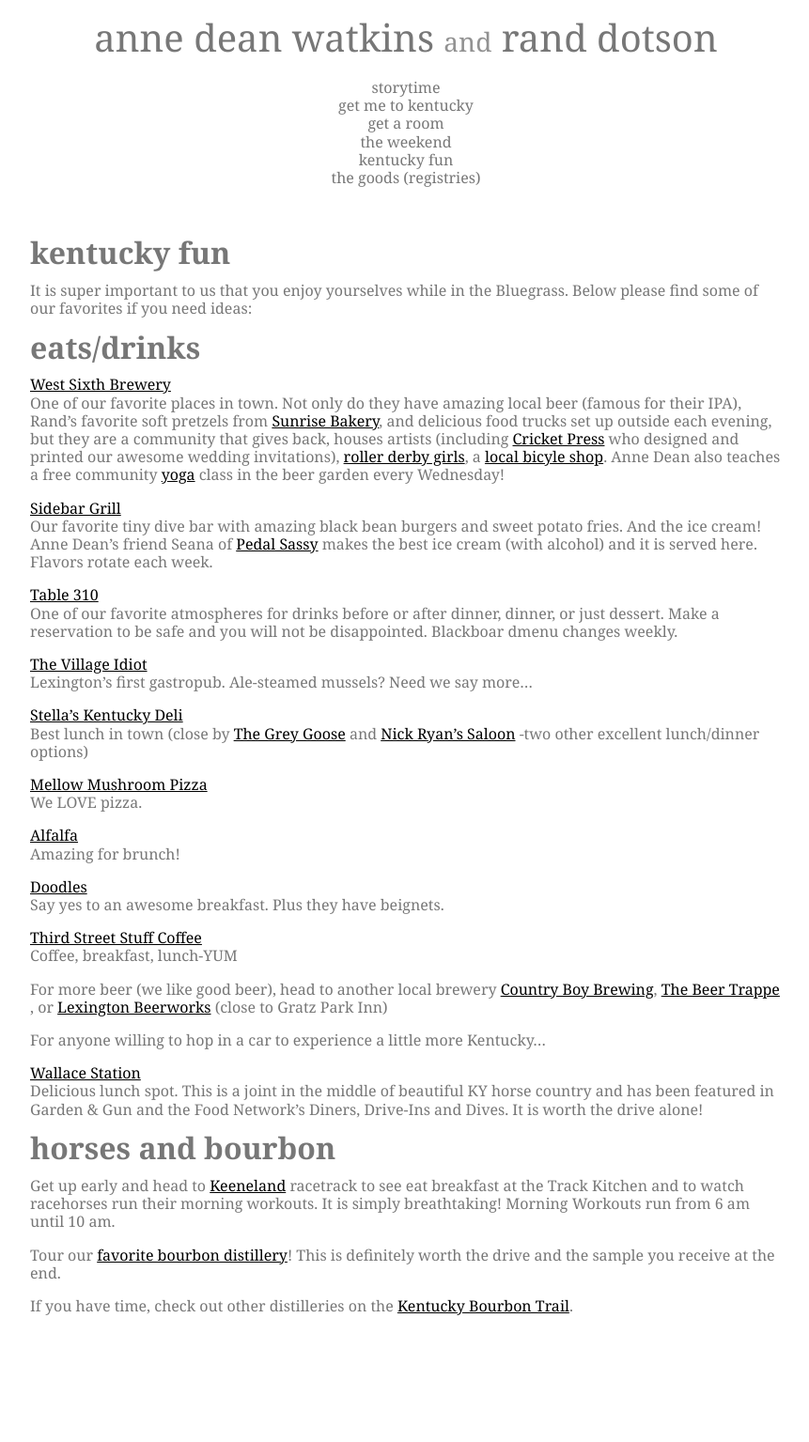
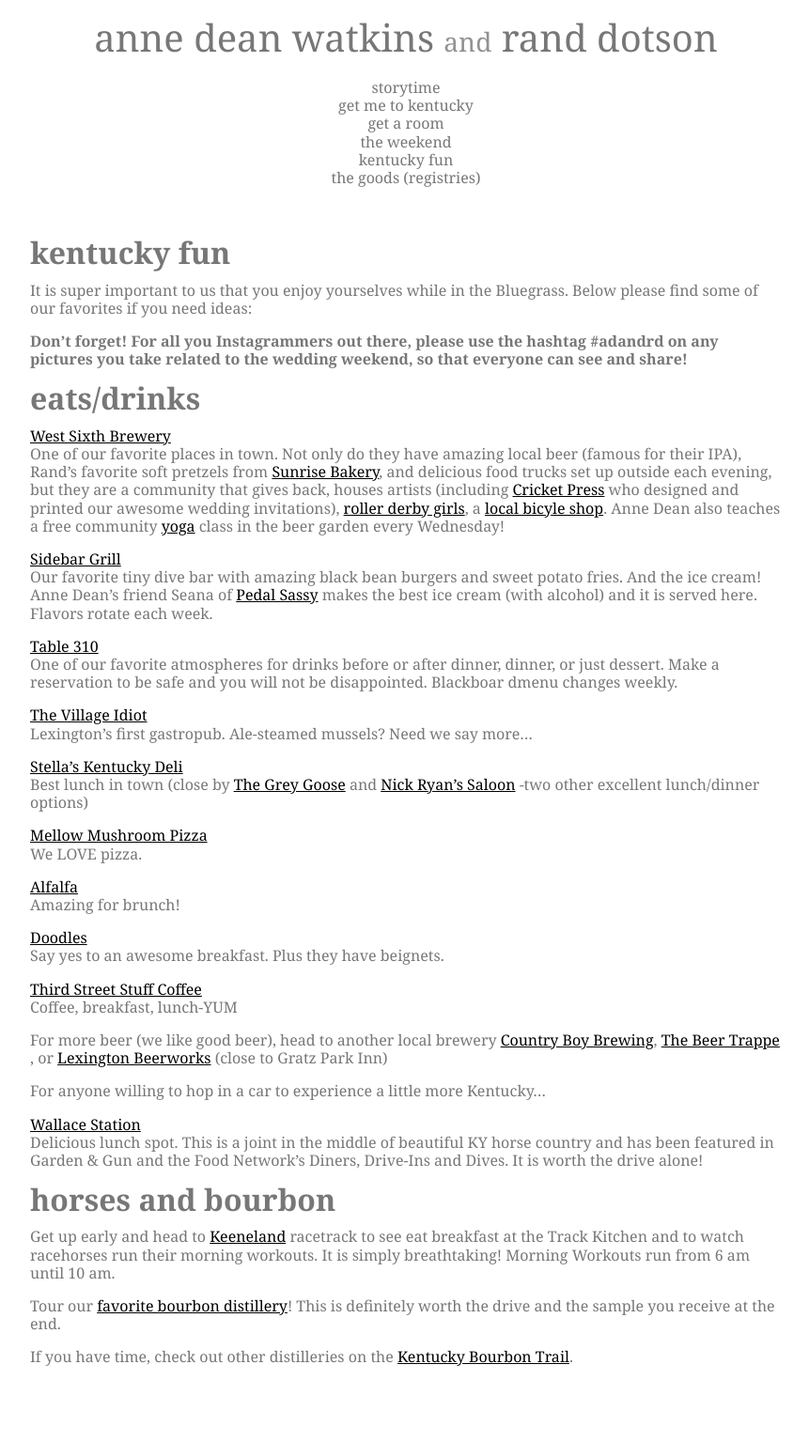
Before and after one commit to nikolaiwarner/annedeanandrand.com, a Jekyll site: the page built from fun.md, in a window 1280 px wide. Shown: the whole page at 94% size, without its empty margins (208-1069 px from the left). Built offline with Jekyll 4.4.1, drawn with Linux system fonts in a browser that asks for light colours; before the commit the page ends 1480 px from its top, so only the background shows below that.

Commit message:
Update fun.md

```diff
--- a/fun.md
+++ b/fun.md
@@ -7,6 +7,8 @@ title: kentucky fun
 
 It is super important to us that you enjoy yourselves while in the Bluegrass. Below please find some of our favorites if you need ideas:
 
+
+**Don't forget! For all you Instagrammers out there, please use the hashtag #adandrd on any pictures you take related to the wedding weekend, so that everyone can see and share!**
 
 # eats/drinks
 
```
